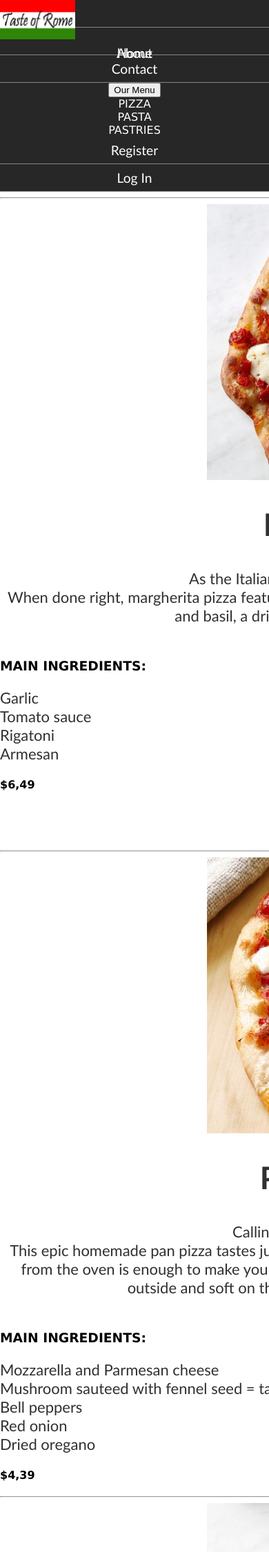
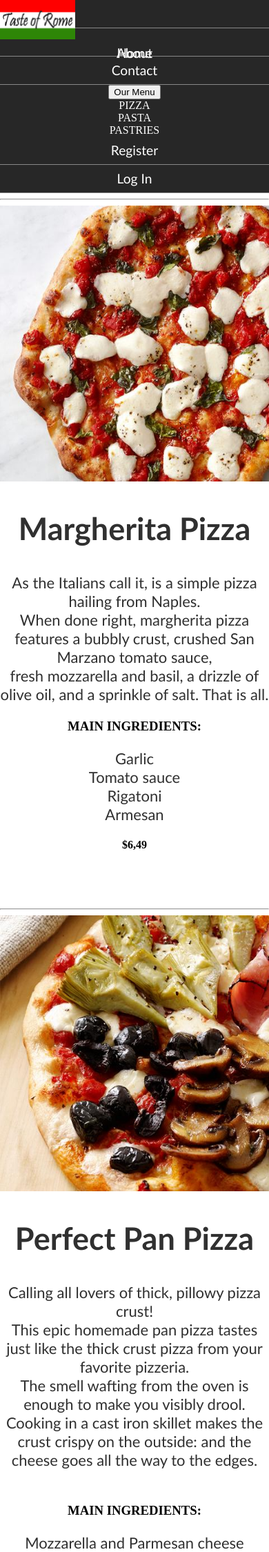
Before and after one commit to RinesaShkodra/Web-Engineering-Project, a PHP site: page /Pizza.html in a window 390 px wide; the page is wider, and only the part inside the window is pictured. Shown: the top 2250 px of that part at 69% size. Run offline with PHP 8.4, Linux system fonts and the light colour scheme.

Commit message:
responsive

```diff
--- a/CSS/style.css
+++ b/CSS/style.css
@@ -1,130 +1,12 @@
 #container {
   margin: auto;
-  width: 1100px;
   text-align: center;
 }
-  .article {
-    width:50%;
-    display:block;
-    float:left;
-    height:600px;
-  }
-  /*testimony flexbox css */
-  .testimony{
-  display: flex;
-  }
-
-  .testimony div{
-    padding: 30px;
-    border: 2px #272727;
-    }
-
-  .box1{
-  font-size: 10px;
-  flex:1;
-  }
-  .box2{
-    font-size: 10px;
-    flex:1;
-  }
-  .box3{
-    flex: 1;
-    font-size:10px
-  }
-  #testimonypic{
-    border-radius: 50%;
-  }
-  #testimonyText{
-    font-size: medium;
-  }
-
-  /*slider index css*/
-
-
-* {box-sizing: border-box;}
-body {font-family: Verdana, sans-serif;}
-.mySlides {display: none;}
-img {vertical-align: middle;}
-
-
-.slideshow-container {
-  max-width: 1000px;
-  position: relative;
-  margin: auto;
-}
-
-
-.text {
-  color: #f2f2f2;
-  font-size: 15px;
-  padding: 8px 12px;
-  position: absolute;
-  bottom: 8px;
-  width: 100%;
-  text-align: center;
-}
-
-.numbertext {
-  color: #f2f2f2;
-  font-size: 12px;
-  padding: 8px 12px;
-  position: absolute;
-  top: 0;
-}
-
-
-.dot {
-  height: 15px;
-  width: 15px;
-  margin: 0 2px;
-  background-color: #bbb;
-  border-radius: 50%;
-  display: inline-block;
-  transition: background-color 0.6s ease;
-}
-
-.active {
-  background-color: #717171;
-}
-
-/* Fading animation */
-.fade {
-  -webkit-animation-name: fade;
-  -webkit-animation-duration: 1.5s;
-  animation-name: fade;
-  animation-duration: 1.5s;
-}
-
-@-webkit-keyframes fade {
-  from {opacity: .4}
-  to {opacity: 1}
-}
-
-@keyframes fade {
-  from {opacity: .4}
-  to {opacity: 1}
-}
-
-
-@media only screen and (max-width: 300px) {
-  .text {font-size: 11px}
-}
-
-iframe{
-  padding: 50px;
-
-}
-.mapi{
-  padding-left: 450px;
-
-}
-
 
 body {
   margin: 0;
   padding: 0;
   background-color:white;
-
 }
 
 h1 {
@@ -226,9 +110,114 @@ nav a.active {
 .dropdown:hover .dropbtn {
     background-color: #A9A9A9;
 }
+
+  /*testimony flexbox css */
+  .testimony{
+  display: flex;
+  }
+
+  .testimony div{
+    padding: 30px;
+    border: 2px #272727;
+    }
+
+  .box1{
+  font-size: 10px;
+  flex:1;
+  }
+  .box2{
+    font-size: 10px;
+    flex:1;
+  }
+  .box3{
+    flex: 1;
+    font-size:10px
+  }
+  #testimonypic{
+    border-radius: 50%;
+  }
+  #testimonyText{
+    font-size: medium;
+  }
+
+  /*slider on index page*/
+* {box-sizing: border-box;}
+body {font-family: Verdana, sans-serif;}
+.mySlides {display: none;}
+img {vertical-align: middle;}
+
+.slideshow-container {
+  width: 100vw;
+  position: relative;
+  margin: auto;
+}
+
+.text {
+  color: #f2f2f2;
+  font-size: 15px;
+  padding: 8px 12px;
+  position: absolute;
+  bottom: 8px;
+  width: 100%;
+  text-align: center;
+}
+
+.numbertext {
+  color: #f2f2f2;
+  font-size: 12px;
+  padding: 8px 12px;
+  position: absolute;
+  top: 0;
+}
+
+.dot {
+  height: 15px;
+  width: 15px;
+  margin: 0 2px;
+  background-color: #bbb;
+  border-radius: 50%;
+  display: inline-block;
+  transition: background-color 0.6s ease;
+}
+
+.active {
+  background-color: #717171;
+}
+
+/* Fading animation */
+.fade {
+  -webkit-animation-name: fade;
+  -webkit-animation-duration: 1.5s;
+  animation-name: fade;
+  animation-duration: 1.5s;
+}
+
+@-webkit-keyframes fade {
+  from {opacity: .4}
+  to {opacity: 1}
+}
+
+@keyframes fade {
+  from {opacity: .4}
+  to {opacity: 1}
+}
+
+@media only screen and (min-width: 600px) {
+  .text {font-size: 11px}
+}
+
+iframe{
+  padding: 50px;
+}
+.mapi{
+  text-align: center;
+  width: 100vw;
+}
+
 .relative{
 	position:relative;
 	 width:600px;
+   text-align: right;
 
 }
 .absolute-text{
--- a/Pizza.html
+++ b/Pizza.html
@@ -33,23 +33,24 @@
                 <img src="images/pizza1.jpeg" width="500px" height="400px"/>
             </section>
 
-            <article>
+            <article style="width:100vw;">
                 <h1>Margherita Pizza</h1>
-                <p>
+                <p style="text-align: center;">
                   As the Italians call it, is a simple pizza hailing from Naples.<br>
-                     When done right, margherita pizza features a bubbly crust, crushed San Marzano tomato sauce,
+                     When done right, margherita pizza features a bubbly crust, crushed San Marzano tomato sauce,<br>
                      fresh mozzarella and basil, a drizzle of olive oil,
                     and a sprinkle of salt. That is all.
-                    <br><br>
+                    <br>
                     </p>
-                     <h3 style="text-align:left;">MAIN INGREDIENTS:</h3>
+                     <h3 style="text-align:center;">MAIN INGREDIENTS:</h3>
 
-                     <p style="text-align: left"> Garlic<br>
+                     <p style="text-align: center"> Garlic<br>
                         Tomato sauce<br>
                          Rigatoni<br>
                       Armesan<br>
                     </p>
-                    <h4 style="text-align:left;"> $6,49<br></h4>
+                    <h4 style="text-align:center;"> $6,49<br></h4>
+
             </article>
             <br>
             <br>
@@ -60,24 +61,23 @@
                 <img src="images/pizza2.jpeg " width="500px" height="400px">
             </section>
 
-            <article>
+            <article style="width:100vw;" >
                 <h1>Perfect Pan Pizza </h1>
-                <p> Calling all lovers of thick, pillowy pizza crust!<br>This epic homemade pan pizza tastes
-                    just like the thick crust pizza from your favorite pizzeria.
-                     The smell wafting from the oven is enough to make you visibly drool.Cooking in a cast iron
-                    skillet makes the crust crispy on the outside and soft on the inside: and the cheese goes all the way to the edges.
+                <p style="text-align: center;"> Calling all lovers of thick, pillowy pizza crust!<br>This epic homemade pan pizza tastes
+                    just like the thick crust pizza from your favorite pizzeria.<br>
+                     The smell wafting from the oven is enough to make you visibly drool. <br>Cooking in a cast iron
+                    skillet makes the crust crispy on the outside: and the cheese goes all the way to the edges.
                     <br><br>
                     </p>
-                     <h3 style="text-align:left;">MAIN INGREDIENTS:</h3>
+                     <h3 style="text-align: center;">MAIN INGREDIENTS:</h3>
 
-                     <p style="text-align: left"> Mozzarella and Parmesan cheese <br>
+                     <p style="text-align: center;"> Mozzarella and Parmesan cheese <br>
                         Mushroom sauteed with fennel seed = tastes like sausage!<br>
                         Bell peppers<br>
                         Red onion<br>
                         Dried oregano
-
                     </p>
-                    <h4 style="text-align:left;"> $4,39<br></h4>
+                    <h4 style="text-align:center;"> $4,39<br></h4>
             </article>
             <hr>
 
@@ -85,21 +85,22 @@
                 <img src="images/pizza3.jpeg" width="500px"; height="400px"/>
             </section>
 
-            <article>
+            <article style="width:100vw;">
                 <h1>Cheese Shrimp Pizza</h1>
-                <p> Shrimp on a pizza isn’t what might first jump to mind.<br> But let us tell you: it’s a must try! The garlicky,
-                    buttery shrimp against creamy ricotta cheese is one of the best pizza topping combinations we’ve had in a while.
+                <p style="text-align: center;"> Shrimp on a pizza isn’t what might first jump to mind.<br>
+                    But let us tell you: it’s a must try! The garlicky,
+                    buttery shrimp against creamy ricotta cheese is one of the best pizza <br>topping combinations we’ve had in a while.
                     It’s so satisfying, you’ll be hooked.
                     <br><br>
                     </p>
-                     <h3 style="text-align:left;">MAIN INGREDIENTS:</h3>
+                     <h3 style="text-align: center;">MAIN INGREDIENTS:</h3>
 
-                     <p style="text-align: left">  Shrimp<br>
+                     <p style="text-align: center;">  Shrimp<br>
                        Garlic <br>
                          Milk ricotta cheese<br>
                           Mozzarella cheese<br> Parmesan cheese
                     </p>
-                    <h4 style="text-align:left;"> $4,49<br></h4>
+                    <h4 style="text-align:center;"> $4,49<br></h4>
             </article>
            <hr>
 
@@ -107,22 +108,22 @@
             <img src="images/pizza4.jpeg" width="500px"; height="400px"/>
         </section>
 
-        <article>
+        <article style="width:100vw;">
             <h1>Veggie Pizza</h1>
-                <p> This California-style veggie pizza is the ultimate vegetarian pizza recipe! It features colorful bell peppers,
+                <p style="text-align: center;"> This California-style veggie pizza is the ultimate vegetarian pizza recipe!<br> It features colorful bell peppers,
                     fresh basil, creamy goat cheese,
                     and everyone’s favorite: potato chips.
                     <br><br>
                     </p>
-                     <h3 style="text-align:left;">MAIN INGREDIENTS:</h3>
+                     <h3 style="text-align: center;">MAIN INGREDIENTS:</h3>
 
-                     <p style="text-align: left">Red bell pepper<br>
+                     <p style="text-align: center;" >Red bell pepper<br>
                        Homemade Easy Pizza Sauce<br>
                     Shredded mozzarella cheese<br>
                      Soft goat cheese<br>
                      Potato chips
                     </p>
-                    <h4 style="text-align:left;"> $4,29<br></h4>
+                    <h4 style="text-align:center;"> $4,29<br></h4>
         </article>
         <br>
         <br>
@@ -133,21 +134,21 @@
             <img src="images/pizza5.jpeg" width="500px"; height="400px"/>
         </section>
 
-        <article>
+        <article style="width:100vw;">
             <h1>Breakfast Pizza</h1>
-                <p> Pizza for breakfast? You bet. <br>
-                    This breakfast pizza is loaded with crunchy veggies, our easy pizza sauce, and topped with crumbles of scrambled eggs.
-                     And the secret ingredient? A sprinkle of fennel seeds evokes the flavor of breakfast sausage.
+                <p style="text-align: center;"> Pizza for breakfast? You bet. <br>
+                    This breakfast pizza is loaded with crunchy veggies, our easy pizza sauce, <br>and topped with crumbles of scrambled eggs.
+                     And the secret ingredient? <br>A sprinkle of fennel seeds evokes the flavor of breakfast sausage.
                     <br><br>
                     </p>
-                     <h3 style="text-align:left;">MAIN INGREDIENTS:</h3>
+                     <h3 style="text-align: center;">MAIN INGREDIENTS:</h3>
 
-                     <p style="text-align: left"> Eggs <br>
+                     <p style="text-align: center;"> Eggs <br>
                              Shredded mozzarella cheese<br>
                               Fennel seeds<br>
                         Kosher salt
                     </p>
-                    <h4 style="text-align:left;"> $3,49<br></h4>
+                    <h4 style="text-align:center;"> $3,49<br></h4>
         </article>
 <hr>
 
--- a/login.css
+++ b/login.css
@@ -1,7 +1,7 @@
 
 body{
-	background: url(images/bg-signUp.jpg) no-repeat;
-	background-size: cover;
+	background: url(images/bg-signUp.jpg);
+	background-size: 100vw;
 	align-items: center;
 	justify-content: center;
 	display: flex;
--- a/login.html
+++ b/login.html
@@ -5,7 +5,7 @@
 	<link rel="stylesheet" href="login.css">
 </head>
 <body>
-	<div class="container">
+	<div class="container" >
 		<br>
 		<br>
 		<h1 class="label">Login</h1>
--- a/register.css
+++ b/register.css
@@ -3,8 +3,7 @@ body{
     padding:0;
     font-family: sans-serif;
     background:url(images/bg-signUp.jpg);
-    background-size:cover;
-
+    background-size:100vw;
 }
 
 .box
```
Also changed, not shown: other parts of CSS/style.css (+21 -25 lines), Pasta.html (+17 -18 lines), Pastries.html (+5 -5 lines), about.html (+7 -11 lines), index.html (+21 -24 lines).
